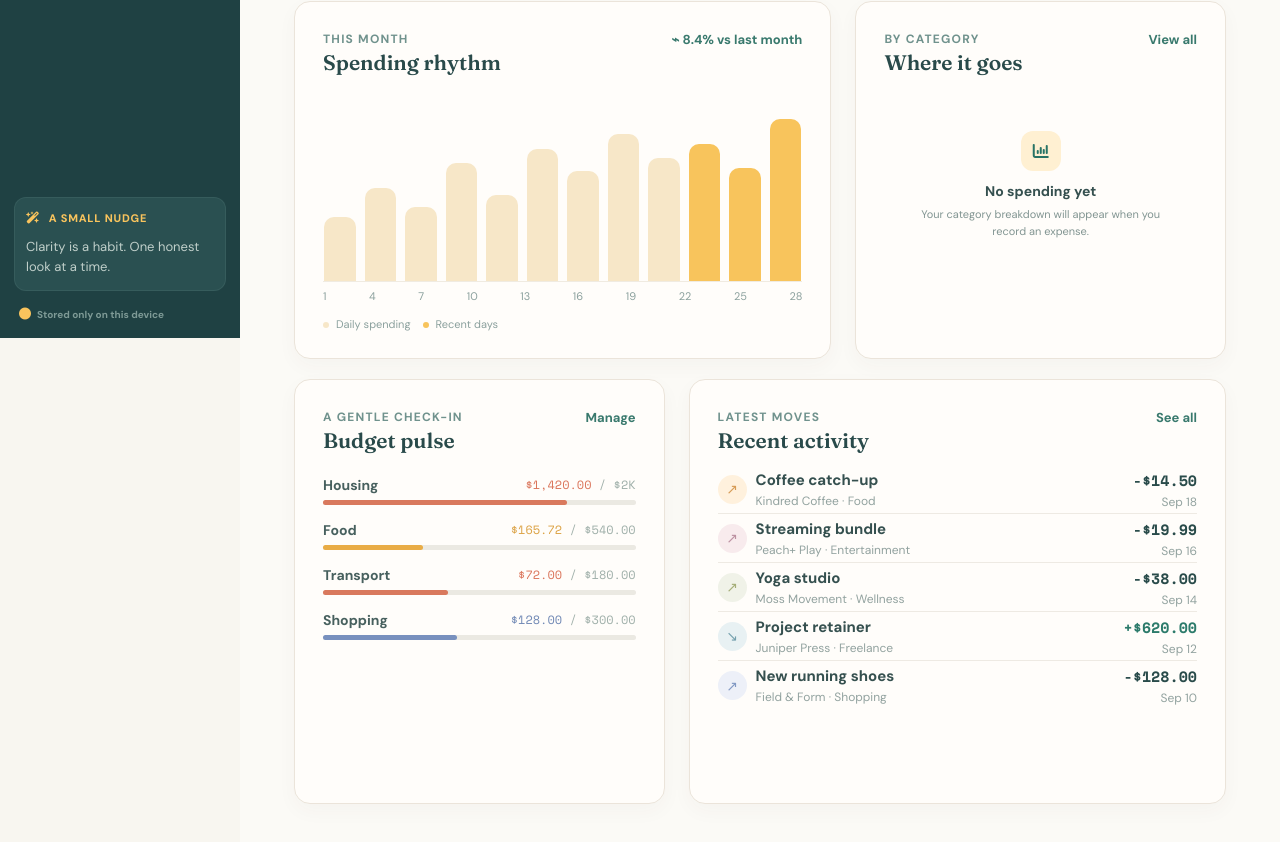
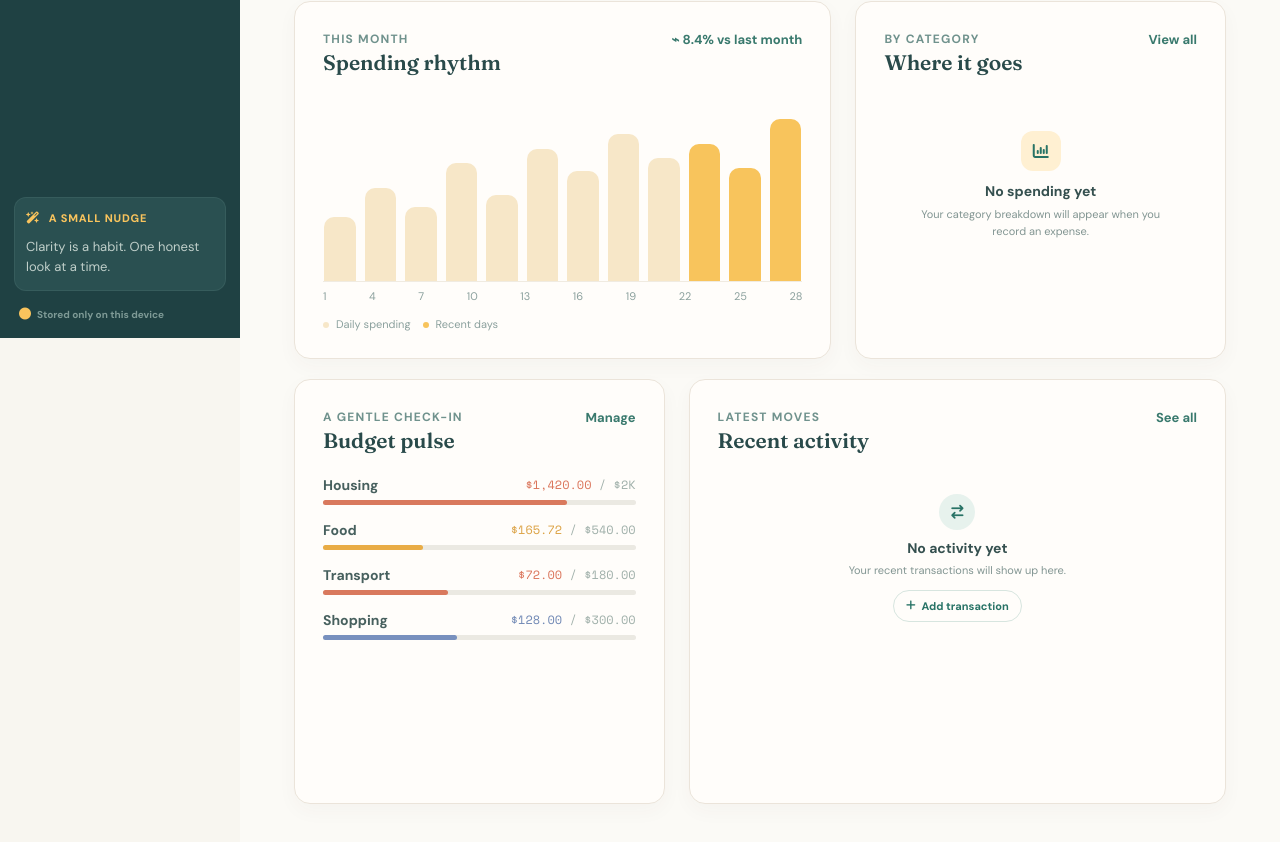
Before and after one commit to emperorfrost17-png/finance-tracker-app, a React (Vite) app: page / in a window 1280 px wide. Shown: the part 462-1304 px from the top of the page. Built offline with nearby package versions, Linux system fonts and the light colour scheme.

Commit message:
made where it goes functional

```diff
--- a/src/App.tsx
+++ b/src/App.tsx
@@ -4,13 +4,12 @@ import { SettingsPage } from "./pages/SettingsPage";
 import { BudgetPage } from "./pages/BudgetPage";
 import { AddTransaction } from "./components/AddTransaction";
 import { EditTransaction } from "./components/EditTransaction";
-import { useState, type JSX, useEffect } from "react";
+import { useState, useEffect } from "react";
 import { Routes, Route } from "react-router";
 import "./App.css";
 
 export interface Transaction {
   readonly id: string;
-  icon: JSX.Element;
   title: string;
   amount: { expense: number; income: number };
   merchant: string | null;
--- a/src/components/AddTransaction.tsx
+++ b/src/components/AddTransaction.tsx
@@ -103,11 +103,6 @@ export function AddTransaction({
 
     const newTransaction: Transaction = {
       id: crypto.randomUUID(),
-      icon: (
-        <i
-          className={`fa-solid ${type === "Income" ? "fa-arrow-up" : "fa-arrow-down"}`}
-        />
-      ),
       title: title,
       merchant: !merchant.trim() ? "Personal" : merchant,
       amount: {
--- a/src/components/Sidebar.css
+++ b/src/components/Sidebar.css
@@ -103,12 +103,16 @@
   font-family: "DM Sans", sans-serif;
   font-size: 14px;
   font-weight: 600;
-  transition: background 0.15s ease, color 0.15s ease, transform 0.12s ease;
+  transition:
+    background 0.15s ease,
+    color 0.15s ease,
+    transform 0.12s ease;
 }
 
 .sidebar__item:hover {
   color: var(--sidebar-ink);
   background: var(--sidebar-teal-light);
+  text-decoration: none;
 }
 
 .sidebar__item:active {
--- a/src/pages/OverviewPage.css
+++ b/src/pages/OverviewPage.css
@@ -381,6 +381,58 @@
 .activity-list {
   margin-top: 14px;
 }
+.activity-empty {
+  display: flex;
+  min-height: 185px;
+  flex-direction: column;
+  align-items: center;
+  justify-content: center;
+  text-align: center;
+}
+.activity-empty-icon {
+  display: grid;
+  width: 36px;
+  height: 36px;
+  margin-bottom: 9px;
+  place-items: center;
+  border-radius: 50%;
+  color: #287366;
+  background: #e7f2ed;
+  font-size: 14px;
+}
+.activity-empty > strong {
+  color: #35504f;
+  font: 700 14px/1.3 var(--font-body);
+}
+.activity-empty p {
+  margin: 5px 0 11px;
+  color: #829592;
+  font: 400 11px/1.5 var(--font-body);
+}
+.activity-empty-action {
+  display: inline-flex;
+  min-height: 32px;
+  align-items: center;
+  gap: 6px;
+  padding: 0 12px;
+  border: 1px solid #d7e5df;
+  border-radius: 16px;
+  color: #287366;
+  background: #fffdfa;
+  font: 700 11px var(--font-body);
+  cursor: pointer;
+}
+.activity-empty-action:hover {
+  background: #e7f2ed;
+}
+.activity-empty-action:active {
+  transform: translateY(1px) scale(0.98);
+  background: #dcebe4;
+}
+.activity-empty-action:focus-visible {
+  outline: 2px solid #f8c45c;
+  outline-offset: 3px;
+}
 .activity-row {
   display: grid;
   grid-template-columns: 29px 1fr auto;
@@ -420,6 +472,14 @@
   color: #8299c4;
   background: #edf0f8;
 }
+.activity-icon--coral {
+  color: #d97b5e;
+  background: #fbece5;
+}
+.activity-icon--mint {
+  color: #5f9b8e;
+  background: #e7f2ed;
+}
 .activity-row strong,
 .activity-row small {
   display: block;
@@ -444,6 +504,9 @@
 .activity-amount strong.income {
   color: #2c7b6b;
 }
+.activity-amount strong.expense {
+  color: #c45a4c;
+}
 .activity-amount small {
   font-size: 12px;
 }
--- a/src/pages/OverviewPage.tsx
+++ b/src/pages/OverviewPage.tsx
@@ -2,7 +2,8 @@ import { Sidebar } from "../components/Sidebar";
 import { Header } from "../components/Header";
 import type { Transaction } from "../App";
 import { NoSpendingYet } from "../components/NoSpendingYet";
-import {Link} from "react-router";
+import dayjs from "dayjs";
+import { Link } from "react-router";
 import "./OverviewPage.css";
 
 interface OverviewPageProps {
@@ -39,7 +40,6 @@ export function OverviewPage({
               </h1>
             </div>
             <div className="overview-actions">
-
               <button
                 className="add-button"
                 type="button"
@@ -214,7 +214,7 @@ export function OverviewPage({
                   <h2>Budget pulse</h2>
                 </div>
                 <Link to="/budget" className="panel-note">
-                <span className="panel-note">Manage</span>
+                  <span className="panel-note">Manage</span>
                 </Link>
               </div>
               <div className="budget-list">
@@ -249,70 +249,55 @@ export function OverviewPage({
                   <h2>Recent activity</h2>
                 </div>
                 <Link to="/transactions" className="panel-note">
-                <span className="panel-note">See all</span>
+                  <span className="panel-note">See all</span>
                 </Link>
               </div>
               <div className="activity-list">
-                {[
-                  [
-                    "↗",
-                    "Coffee catch-up",
-                    "Kindred Coffee  ·  Food",
-                    "-$14.50",
-                    "Sep 18",
-                    "peach",
-                  ],
-                  [
-                    "↗",
-                    "Streaming bundle",
-                    "Peach+ Play  ·  Entertainment",
-                    "-$19.99",
-                    "Sep 16",
-                    "pink",
-                  ],
-                  [
-                    "↗",
-                    "Yoga studio",
-                    "Moss Movement  ·  Wellness",
-                    "-$38.00",
-                    "Sep 14",
-                    "olive",
-                  ],
-                  [
-                    "↘",
-                    "Project retainer",
-                    "Juniper Press  ·  Freelance",
-                    "+$620.00",
-                    "Sep 12",
-                    "blue",
-                  ],
-                  [
-                    "↗",
-                    "New running shoes",
-                    "Field & Form  ·  Shopping",
-                    "-$128.00",
-                    "Sep 10",
-                    "lavender",
-                  ],
-                ].map(([icon, title, detail, amount, date, tone]) => (
-                  <div className="activity-row" key={title}>
-                    <span className={`activity-icon activity-icon--${tone}`}>
-                      {icon}
+                {transactions.length === 0 ? (
+                  <div className="activity-empty">
+                    <span className="activity-empty-icon" aria-hidden="true">
+                      <i className="fa-solid fa-arrow-right-arrow-left" />
+                    </span>
+                    <strong>No activity yet</strong>
+                    <p>Your recent transactions will show up here.</p>
+                    <button
+                      className="activity-empty-action"
+                      type="button"
+                      onClick={() => setIsAddTransactionOpen(true)}
+                    >
+                      <i className="fa-solid fa-plus" aria-hidden="true" />
+                      Add transaction
+                    </button>
+                  </div>
+                ) : (
+                  transactions.slice(0, 5).map((transaction) => (
+                  <div className="activity-row" key={transaction.id}>
+                    <span
+                      className={`activity-icon activity-icon--${transaction.tone}`}
+                    >
+                      <i
+                        className={`fa-solid ${transaction.type === "Income" ? "fa-arrow-up" : "fa-arrow-down"}`}
+                      />
                     </span>
                     <div>
-                      <strong>{title}</strong>
-                      <small>{detail}</small>
+                      <strong>{transaction.title}</strong>
+                      <small>{transaction.note}</small>
                     </div>
                     <div className="activity-amount">
                       <strong
-                        className={amount.startsWith("+") ? "income" : ""}
+                        className={
+                          transaction.amount.income > 0 ? "income" : "expense"
+                        }
                       >
-                        {amount}
+                        {transaction.amount.expense > 0
+                          ? `-$${transaction.amount.expense.toFixed(2)}`
+                          : `+$${transaction.amount.income.toFixed(2)}`}
                       </strong>
-                      <small>{date}</small>
+                      <small>{dayjs(transaction.date).format("MMM D")}</small>
                     </div>
                   </div>
-                ))}
+                  ))
+                )}
               </div>
             </section>
           </div>
```
